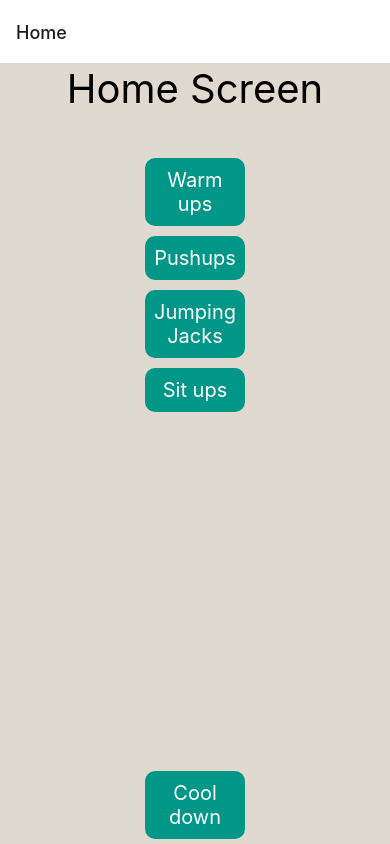
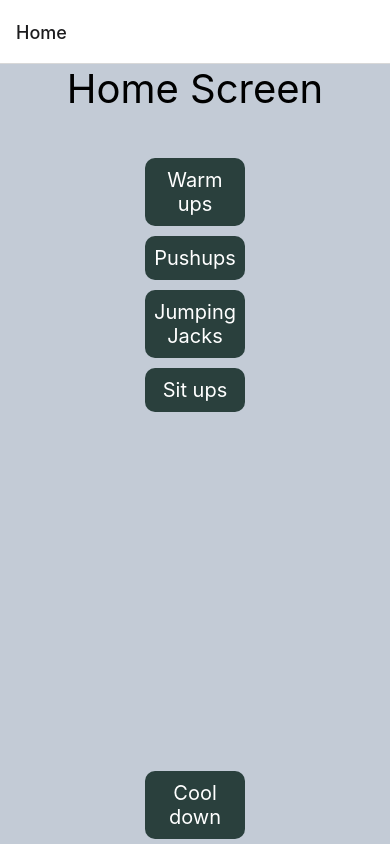
Before and after one commit to emily-foley/Workout-Plan-App, a React Native app in the folder portfolio2/: screen / in a window 390 px wide. Built offline with nearby package versions, Linux system fonts and the light colour scheme.

Commit message:
April 24, 2022 12:48 AM

```diff
--- a/portfolio2/App.js
+++ b/portfolio2/App.js
@@ -227,23 +227,23 @@ export default App;
 const styles = StyleSheet.create({
   container: {
     flex: 1,
-    backgroundColor: '#e0d9d0',
+    backgroundColor: '#c3cbd6',
     alignItems: 'center',
     justifyContent: 'center',
   },
   text: {
-    width: '400px',
+    width: '300px',
     marginBottom: '30px',
   },
   card: {
-    width: 400,
+    width: 300,
     padding: 10,
     margin: 10,
-    backgroundColor:"#e5e5e5"
+    backgroundColor:"#fff"
   },
   button: {
     alignItems: "center",
-    backgroundColor: "#009688",
+    backgroundColor: "#2a403d",
     borderRadius: 10,
     paddingVertical: 10,
     paddingHorizontal: 12,
```
